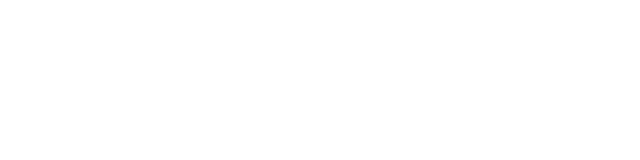
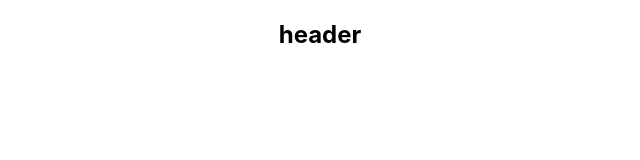
Before and after one commit to codexguajil/hiv-testing, a React (Create React App) app: page / in a window 1280 px wide. Shown: the top 160 px of the page, without its empty margins (320-960 px from the left). Built offline with nearby package versions, Linux system fonts and the light colour scheme.

Commit message:
Create Header Component

```diff
--- a/src/Components/App/App.js
+++ b/src/Components/App/App.js
@@ -1,12 +1,11 @@
 import React from 'react';
 import './App.css';
+import Header from '../Header/Header';
 
 function App() {
   return (
     <div className="App">
-      <header className="App-header">
-
-      </header>
+      <Header />
     </div>
   );
 }
--- a/src/Components/Header/Header.js
+++ b/src/Components/Header/Header.js
@@ -0,0 +1,11 @@
+import React from "react";
+
+function Header() {
+  return (
+    <div className="Header">
+      <h2>header</h2>
+    </div>
+  );
+}
+
+export default Header;
```
